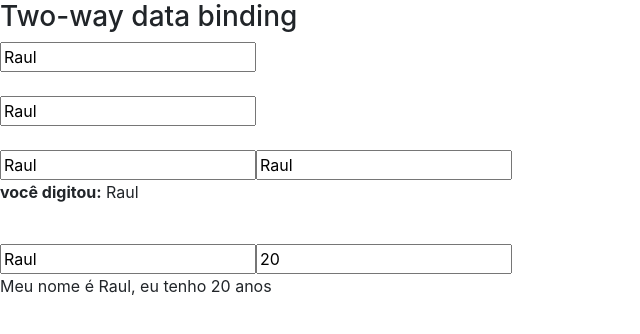
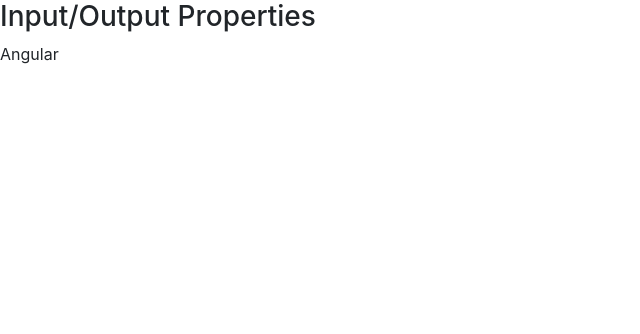
Before and after one commit to raulfranck/angular-studies, an Angular app in the folder data-binding/: page / in a window 1280 px wide. Shown: the top 334 px of the page, without its empty margins (0-640 px from the left). Built offline with nearby package versions, Linux system fonts and the light colour scheme.

Commit message:
input propertis

```diff
--- a/data-binding/src/app/app.module.ts
+++ b/data-binding/src/app/app.module.ts
@@ -5,11 +5,13 @@
 import { AppComponent } from './app.component';
 import { DataBindingComponent } from './data-binding/data-binding.component';
 import {MeuFormModule} from './meu-form/meu-form.module';
+import { InputPropertisComponent } from './input-propertis/input-propertis.component';
 
 @NgModule({
   declarations: [
     AppComponent,
-    DataBindingComponent
+    DataBindingComponent,
+    InputPropertisComponent
   ],
   imports: [
     BrowserModule,
--- a/data-binding/src/app/data-binding/data-binding.component.html
+++ b/data-binding/src/app/data-binding/data-binding.component.html
@@ -109,4 +109,11 @@
 </span>
 </article> -->
 
-<app-meu-form></app-meu-form>
+<!-- <app-meu-form></app-meu-form> -->
+
+<article>
+  <h3>Input/Output Properties</h3>
+
+
+  <app-curso [nome]="nomeDoCurso"></app-curso>
+</article>
--- a/data-binding/src/app/data-binding/data-binding.component.ts
+++ b/data-binding/src/app/data-binding/data-binding.component.ts
@@ -15,6 +15,8 @@
   valorSalvo = '';
 
   isMouseOver: boolean = false;
+
+  nomeDoCurso: string = 'Angular'
 
   getValor() {
     return 1;
--- /dev/null
+++ b/data-binding/src/app/input-propertis/input-propertis.component.html
@@ -0,0 +1,3 @@
+<p>
+  {{ nomeCurso }}
+</p>
--- /dev/null
+++ b/data-binding/src/app/input-propertis/input-propertis.component.ts
@@ -0,0 +1,18 @@
+import { Component, OnInit, Input } from '@angular/core';
+
+@Component({
+  selector: 'app-curso',
+  templateUrl: './input-propertis.component.html',
+  styleUrls: ['./input-propertis.component.css'],
+  inputs: ['nomeCUrso']
+})
+export class InputPropertisComponent implements OnInit {
+
+  @Input('nome') nomeCurso: string = '';
+
+  constructor() { }
+
+  ngOnInit() {
+  }
+
+}
```
Also changed, not shown: data-binding/src/app/input-propertis/input-propertis.component.css (added), 1 other file (tests, documents, lock files or other folders).
